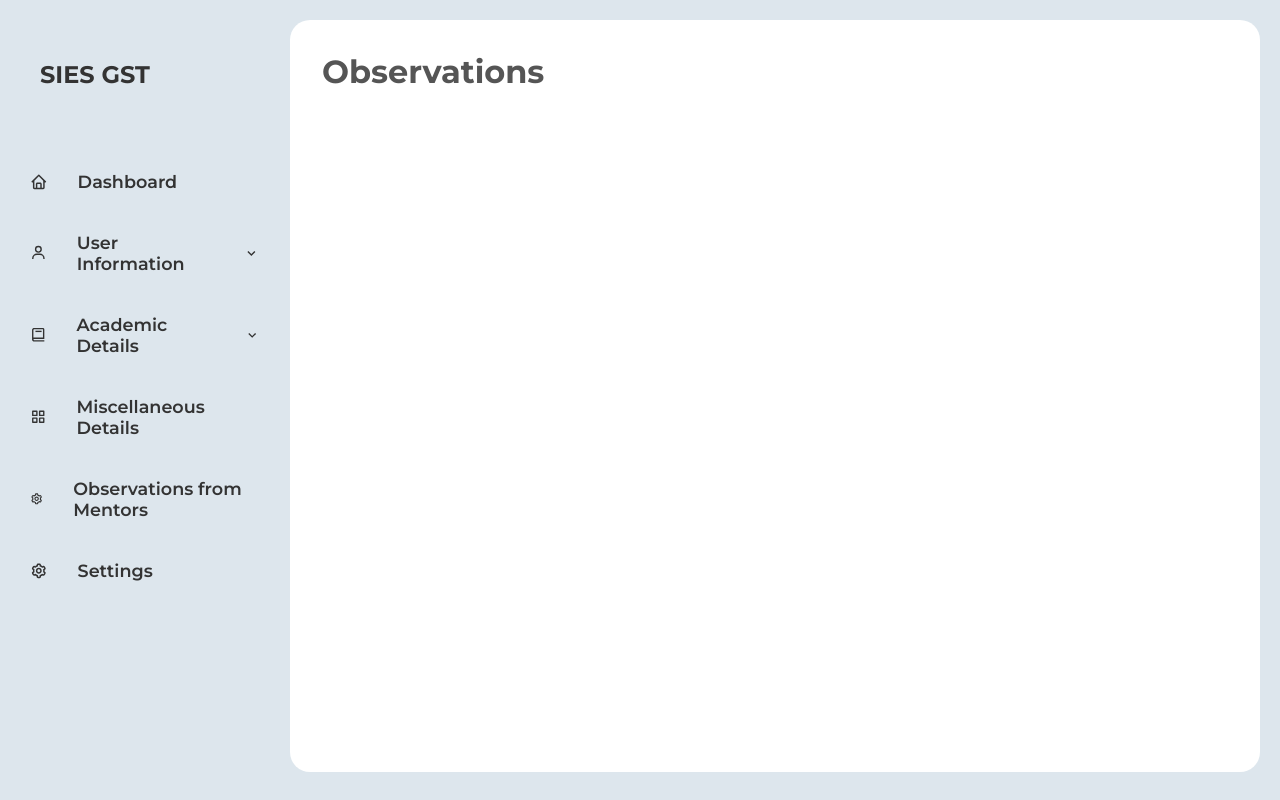
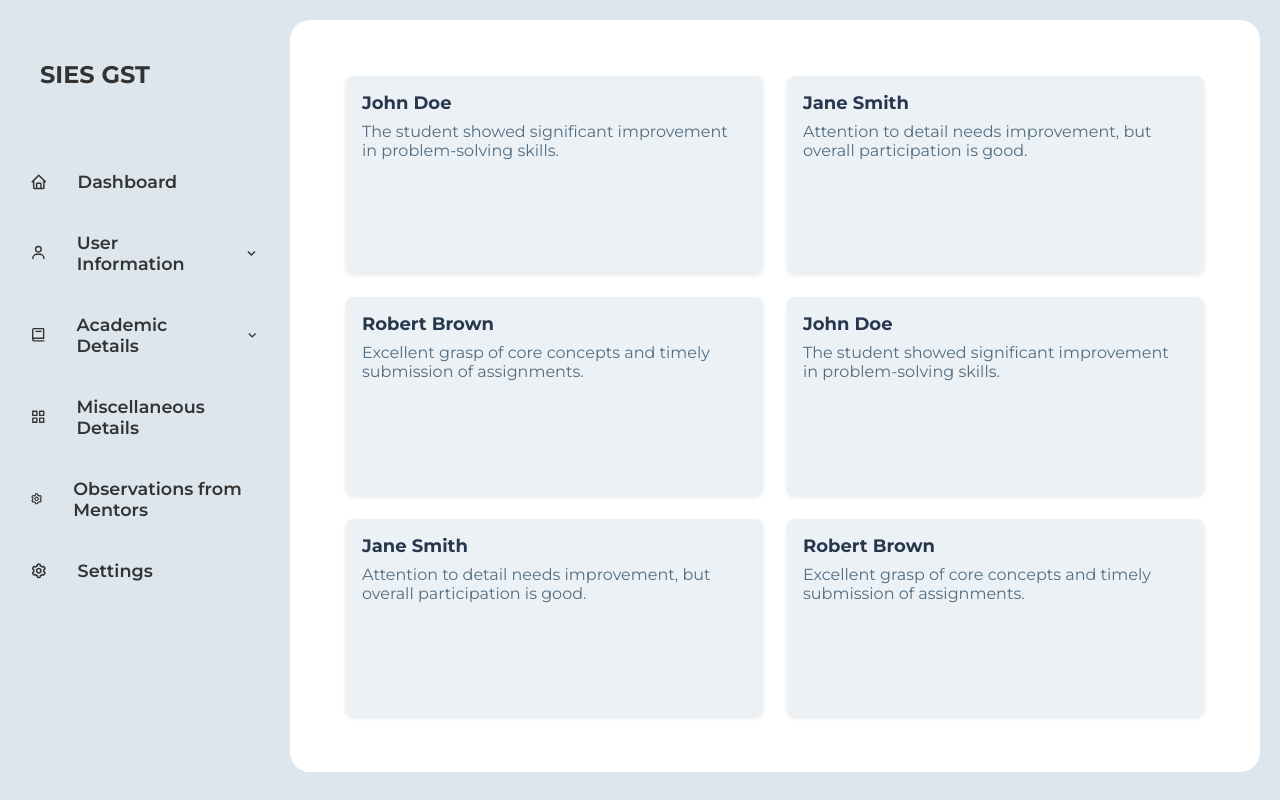
Before and after one commit to Aryan0304Yadav/mentee, a React (Vite) app in the folder Frontend/: page /observations in a window 1280 px wide. Built offline with nearby package versions, Linux system fonts and the light colour scheme.

Commit message:
Abhishek Observations Page

```diff
--- a/Frontend/src/App.jsx
+++ b/Frontend/src/App.jsx
@@ -9,7 +9,7 @@ import AcademicDetails from './components/AcademicDetails';
 import ResidentialDetails from './components/ResidentialDetails';
 import PreAdmissionAcademicDetails from './components/PreAdmissionAcademicDetails';
 import PostAdmissionAcademicDetails from './components/PostAdmissionAcademicDetails'; // Updated import
-import Observations from './components/Observations'; // Ensure the Observations component exists
+import Observations from './components/MentorObservation'; // Ensure the Observations component exists
 import ParentDetails from './components/ParentDetails'; // Import the new ParentDetails component
 import './App.css';
 
--- /dev/null
+++ b/Frontend/src/components/MentorObservation.jsx
@@ -0,0 +1,70 @@
+import  { useEffect, useState } from "react";
+import "../styles/MentorObservation.css";
+
+const data = [
+  {
+    mentorName: "John Doe",
+    content:
+      "The student showed significant improvement in problem-solving skills.",
+  },
+  {
+    mentorName: "Jane Smith",
+    content:
+      "Attention to detail needs improvement, but overall participation is good.",
+  },
+  {
+    mentorName: "Robert Brown",
+    content:
+      "Excellent grasp of core concepts and timely submission of assignments.",
+  },
+  {
+    mentorName: "John Doe",
+    content:
+      "The student showed significant improvement in problem-solving skills.",
+  },
+  {
+    mentorName: "Jane Smith",
+    content:
+      "Attention to detail needs improvement, but overall participation is good.",
+  },
+  {
+    mentorName: "Robert Brown",
+    content:
+      "Excellent grasp of core concepts and timely submission of assignments.",
+  },
+];
+
+const MentorObservations = () => {
+  const [observations, setObservations] = useState([]);
+
+  useEffect(()=>{
+setObservations(data)
+  },[])
+
+
+
+
+
+// useEffect(() => {
+
+//     const fetchObservations = async () => {
+//       const response = await fetch("/api/mentor-observations");
+//       const data = await response.json();
+//       setObservations(data);
+//     };
+//     fetchObservations();
+//   }, []);
+
+  return (
+    <div className="mentor-observations-container">
+      {observations.map((observation, index) => (
+        <div key={index} className="mentor-observation-card">
+          <div className="mentor-name ">{observation.mentorName}</div>
+          <div className="observation-content">{observation.content}</div>
+        </div>
+      ))}
+    </div>
+  );
+};
+
+export default MentorObservations;
--- a/Frontend/src/components/Observations.jsx
+++ /dev/null
@@ -1,13 +0,0 @@
-// Observations.jsx
-import React from 'react';
-
-const Observations = () => {
-  return (
-    <div>
-      <h1>Observations</h1>
-      {/* Add the necessary content here */}
-    </div>
-  );
-};
-
-export default Observations; // Ensure default export
--- a/Frontend/src/components/Sidebar.jsx
+++ b/Frontend/src/components/Sidebar.jsx
@@ -101,8 +101,8 @@ const Sidebar = ({ prn }) => {
         </Link>
 
         <Link
-          to={`/observations-from-mentors/${prn}`}
-          className={`item ${location.pathname === `/observations-from-mentors/${prn}` ? "active" : ""}`}
+          to={`/observations/${prn}`}
+          className={`item ${location.pathname === `/observations/${prn}` ? "active" : ""}`}
         >
           <BiCog className="icon" />
           Observations from Mentors
--- /dev/null
+++ b/Frontend/src/styles/MentorObservation.css
@@ -0,0 +1,29 @@
+.mentor-observations-container {
+  display: grid;
+  grid-template-columns: repeat(2, 1fr);
+  grid-gap: 24px;
+  padding: 24px;
+
+}
+
+.mentor-observation-card {
+  background-color: #ecf1f5;
+  box-shadow: 0 2px 4px rgba(0, 0, 0, 0.1);
+  padding: 16px;
+  border-radius: 8px;
+  display: flex;
+  flex-direction: column;
+}
+
+.mentor-name {
+  font-size: 18px;
+  font-weight: bold;
+  margin-bottom: 8px;
+  color: #27374d;
+}
+
+.observation-content {
+  flex-grow: 1;
+  white-space: wrap;
+  color: #526d82;
+}
```
